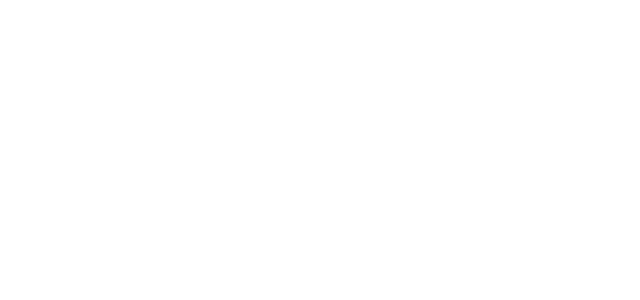
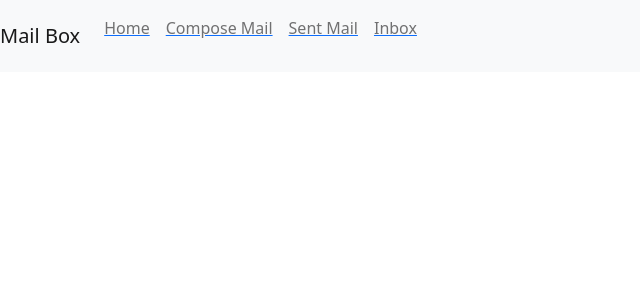
Before and after one commit to coolsourav100/React_Mail_Box_Client_Shap, a React (Create React App) app: page /inbox in a window 1280 px wide. Before the commit this address had no page. Shown: the top 300 px of the page, without its empty margins (0-640 px from the left). Built offline with nearby package versions, Linux system fonts and the light colour scheme.

Commit message:
add router

```diff
--- a/src/App.js
+++ b/src/App.js
@@ -3,15 +3,21 @@
 import Login from './Component/Auth/LogIn';
 import { BrowserRouter, Route , Routes } from 'react-router-dom';
 import Home from './Component/Page/Home';
+import NavBar from './Component/Header/NavBar';
+import MailEditor from './Component/Editor/MailEditor';
+import Inbox from './Component/Editor/Inbox';
 
 function App() {
   let token = window.localStorage.getItem('token')
   return (
     <>
     <BrowserRouter>
+    <NavBar/>
     <Routes>
+      <Route path='/' element={<Login/>}/>
       <Route path='/home' element={<Home/>}/>
-      <Route path='/' element={<Login/>}/>
+      <Route path='/composemail' element={<MailEditor/>}/>
+      <Route path='/inbox' element={<Inbox/>}/>
       </Routes>
     </BrowserRouter>
     </>
--- /dev/null
+++ b/src/Component/Editor/Inbox.js
@@ -0,0 +1,11 @@
+import React from 'react'
+
+const Inbox = () => {
+  return (
+    <div>
+
+    </div>
+  )
+}
+
+export default Inbox
--- /dev/null
+++ b/src/Component/Header/NavBar.js
@@ -0,0 +1,35 @@
+import React from 'react'
+import { Link } from 'react-router-dom'
+
+const NavBar = () => {
+  return (
+    <nav class="navbar navbar-expand-lg navbar-light bg-light">
+  <a class="navbar-brand" href="#">Mail Box</a>
+  <button class="navbar-toggler" type="button" data-toggle="collapse" data-target="#navbarSupportedContent" aria-controls="navbarSupportedContent" aria-expanded="false" aria-label="Toggle navigation">
+    <span class="navbar-toggler-icon"></span>
+  </button>
+
+  <div class="collapse navbar-collapse" id="navbarSupportedContent">
+    <ul class="navbar-nav mr-auto">
+      <li class="nav-item active">
+      <Link to='/home'><p class="nav-link">Home</p></Link>
+      </li>
+      <li class="nav-item">
+      <Link to='/composemail'><p class="nav-link">Compose Mail</p></Link>
+      </li>
+      <li class="nav-item">
+      <Link to='#'><p class="nav-link">Sent Mail</p></Link>
+      </li>
+      <li class="nav-item">
+        <Link to='inbox'><p class="nav-link">Inbox</p></Link>
+      </li>
+    </ul>
+    <form class="form-inline my-2 my-lg-0">
+
+    </form>
+  </div>
+</nav>
+  )
+}
+
+export default NavBar
--- a/src/Component/Page/Home.js
+++ b/src/Component/Page/Home.js
@@ -8,7 +8,7 @@
     // console.log(first)
   return (
     <div>
-        <MailEditor/>
+        <h1 className='display-1'>Welcom to The Mail Box</h1>
     </div>
   )
 }
```
